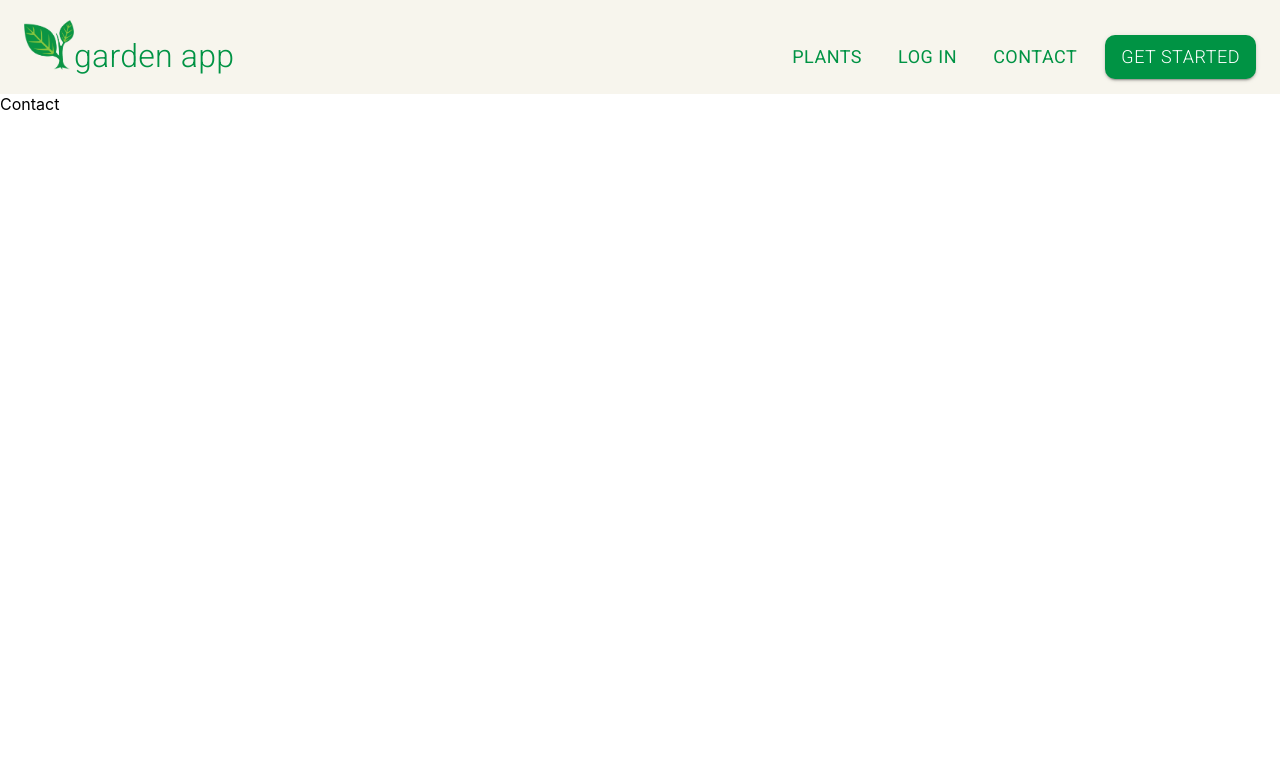
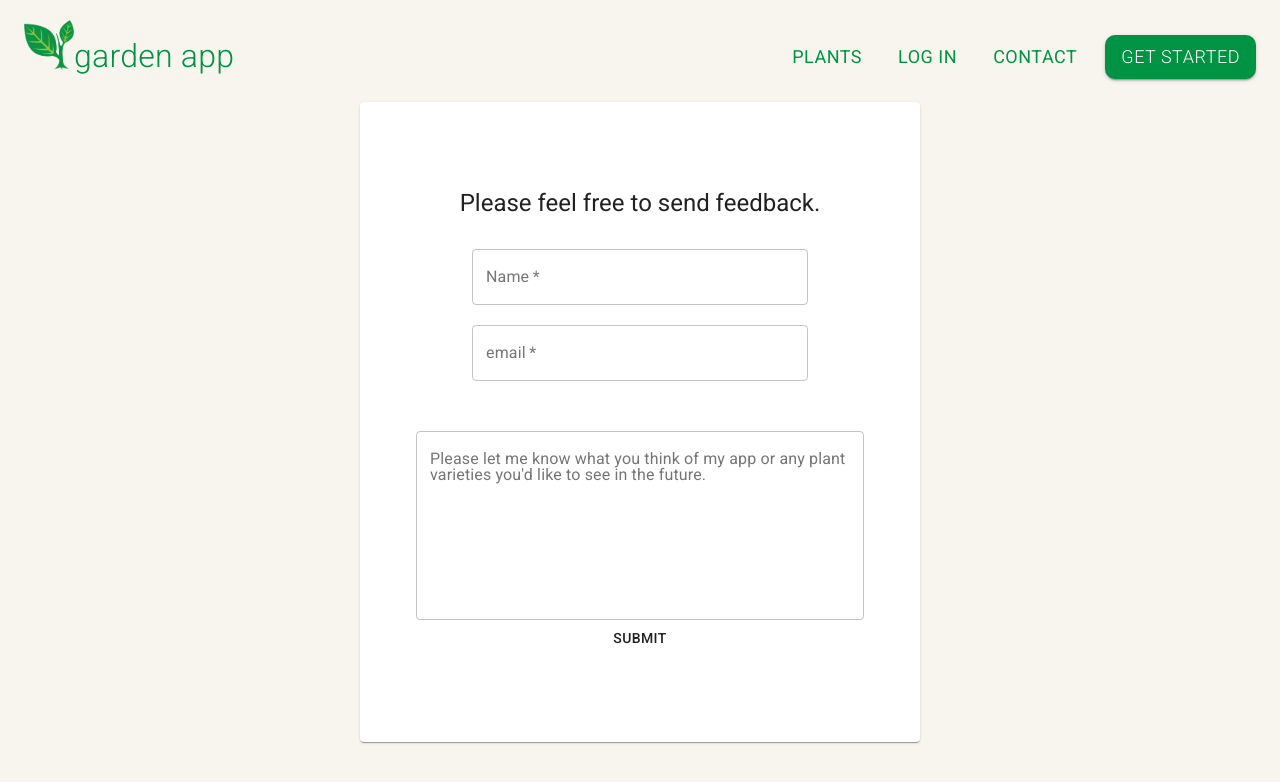
Before and after one commit to nblack0917/capstoneGardenApp_React, a React (Create React App) app in the folder garden_react/: page /contact in a window 1280 px wide. Shown: the top 782 px of the page. Built offline with nearby package versions, Linux system fonts and the light colour scheme; what netlify-identity-widget would draw is missing.

Commit message:
added calendar and contact form

```diff
--- a/garden_react/package.json
+++ b/garden_react/package.json
@@ -5,10 +5,12 @@
   "dependencies": {
     "@material-ui/core": "^4.11.3",
     "@material-ui/icons": "^4.11.2",
+    "@material-ui/lab": "^4.0.0-alpha.57",
     "@testing-library/jest-dom": "^5.11.9",
     "@testing-library/react": "^11.2.5",
     "@testing-library/user-event": "^12.7.3",
     "axios": "^0.21.1",
+    "fontsource-roboto": "^4.0.0",
     "lodash": "^4.17.21",
     "moment": "^2.29.1",
     "netlify-identity-widget": "^1.9.1",
--- a/garden_react/src/components/AddGardens/AddGardens.js
+++ b/garden_react/src/components/AddGardens/AddGardens.js
@@ -1,16 +1,30 @@
 import React, { useState, useEffect } from 'react';
 import { useHistory } from 'react-router-dom'
 import { makeStyles } from '@material-ui/core/styles';
+import clsx from 'clsx';
 import Stepper from '@material-ui/core/Stepper';
 import Step from '@material-ui/core/Step';
 import StepLabel from '@material-ui/core/StepLabel';
+import Snackbar from '@material-ui/core/Snackbar';
+import MuiAlert from '@material-ui/lab/Alert';
+import CircularProgress from '@material-ui/core/CircularProgress';
+import { green } from '@material-ui/core/colors';
 import Button from '@material-ui/core/Button';
+import Fab from '@material-ui/core/Fab';
+import CheckIcon from '@material-ui/icons/Check';
+import LocalFloristIcon from '@material-ui/icons/LocalFlorist';
 import Typography from '@material-ui/core/Typography';
 import EnterDimensions from './EnterDimensions/EnterDimensions';
 import EnterBeds from './EnterBeds/EnterBeds';
 import ArrangeBeds from './ArrangeBeds/ArrangeBeds'
 import axios from 'axios';
 import './AddGardens.css'
+
+function Alert(props) {
+  return <MuiAlert elevation={6} variant="filled" {...props} />;
+}
+
+
 
 const useStyles = makeStyles((theme) => ({
   root: {
@@ -35,6 +49,31 @@ const useStyles = makeStyles((theme) => ({
         opacity: "0.7"
     }
   },
+  wrapper: {
+    margin: theme.spacing(1),
+    position: 'relative',
+  },
+  buttonSuccess: {
+    backgroundColor: green[500],
+    '&:hover': {
+      backgroundColor: green[700],
+    },
+  },
+  fabProgress: {
+    color: green[500],
+    position: 'absolute',
+    top: -6,
+    left: -6,
+    zIndex: 1,
+  },
+  buttonProgress: {
+    color: green[500],
+    position: 'absolute',
+    top: '50%',
+    left: '50%',
+    marginTop: -12,
+    marginLeft: -12,
+  },
 }));
 
 export default function AddGardens(props) {
@@ -47,6 +86,9 @@ export default function AddGardens(props) {
   const [currentLayout, setCurrentLayout] = useState([]);
   const [lastBedId, setLastBedId] = useState(0)
   const [lastGardenId, setLastGardenId] = useState(0)
+  const [open, setOpen] = useState(false);
+  const [loading, setLoading] = useState(true);
+  const [success, setSuccess] = useState(false);
   const history = useHistory();
   const classes = useStyles();
   // const [dimensions, setDimensions] = useState({ width: 0, height: 0})
@@ -54,10 +96,14 @@ export default function AddGardens(props) {
   // console.log(props.userInfo)
 
   function getSteps() {
-    return ['Enter Garden Dimensions and Zip code', 'Add Garden Beds or Planters', 'Arrange Beds/Planters in Garden'];
+    return ['Enter Garden Dimensions and Zip code', 'Add Garden Beds or Planters', 'Arrange Beds/Planters in Garden', 'Submit'];
   }
 
   const steps = getSteps();
+
+  const buttonClassname = clsx({
+    [classes.buttonSuccess]: success,
+  });
 
   const handleParentWidthChange = (num) => {
     setWidth(num)
@@ -110,6 +156,22 @@ const handleAddBed = (bed) => {
   props.addNewBed(bed)
 }
 
+const handleClick = () => {
+  setOpen(true);
+};
+
+const handleClose = (event, reason) => {
+  if (reason === 'clickaway') {
+    return;
+  }
+
+  setOpen(false);
+};
+
+const handleFinishLoading = () => {
+  setSuccess(true);
+  setLoading(false);
+}
 // const handleNewDimensions = (dim) => {
 //   console.log(dim)
 //   setDimensions(dim)
@@ -173,46 +235,57 @@ const handleAddBed = (bed) => {
     .then((res) => {
       console.log("update gardenLayout", res.status)
     }).catch((error) => console.log(error))
-    return console.log("Data Sent!")
+    console.log("Data Sent!")
+    handleClick()
+    return handleFinishLoading()
   }
 
 
-  const updateUserGardenDB = () => {
-    const newGarden = {
-      id: props.userInfo.id,
-      zone: zone,
-      width: props.createGarden.width,
-      length: props.createGarden.length
+  //Separate POST requests // No longer in use
+
+  // const updateUserGardenDB = () => {
+  //   const newGarden = {
+  //     id: props.userInfo.id,
+  //     zone: zone,
+  //     width: props.createGarden.width,
+  //     length: props.createGarden.length
+  //   }
+  //   // console.log("newGarden obj", newGarden)
+  //   axios.post('http://localhost:8080/users/gardens/create', newGarden)
+  //   // axios({
+  //   //   method: 'post',
+  //   //   url: 'http://localhost:8080/users/gardens/create',
+  //   //   data: newGarden
+  //   // })
+  //     .then((res) => {
+  //       // console.log("update userGardens",res.data)
+  //     }).catch((error) => console.log(error))
+  // }
+
+  // const updateUserGardenBedsDB = () => {
+  //   const gardenInfo = props.createGarden;
+  //   const layoutInfo = {lastGardenId, gardenInfo}
+  //   axios.post('http://localhost:8080/users/gardens/create/beds', layoutInfo)
+  //   .then((res) => {
+  //     console.log("update gardenBeds", res.data)
+  //   }).catch((error) => console.log(error))
+  // }
+
+  // const updateUserGardenLayoutDB = () => {
+  //   const gardenInfo = props.createGarden;
+  //   const layoutInfo = {lastBedId, gardenInfo}
+  //   console.log("layoutInfo sent", layoutInfo)
+  //   axios.post('http://localhost:8080/users/gardens/create/layout', layoutInfo)
+  //   .then((res) => {
+  //     console.log("update gardenLayout",res.data)
+  //   }).catch((error) => console.log(error))
+  // }
+
+  const handleStartLoading = () => {
+    if (!loading) {
+      setSuccess(false);
+      setLoading(true);
     }
-    // console.log("newGarden obj", newGarden)
-    axios.post('http://localhost:8080/users/gardens/create', newGarden)
-    // axios({
-    //   method: 'post',
-    //   url: 'http://localhost:8080/users/gardens/create',
-    //   data: newGarden
-    // })
-      .then((res) => {
-        // console.log("update userGardens",res.data)
-      }).catch((error) => console.log(error))
-  }
-
-  const updateUserGardenBedsDB = () => {
-    const gardenInfo = props.createGarden;
-    const layoutInfo = {lastGardenId, gardenInfo}
-    axios.post('http://localhost:8080/users/gardens/create/beds', layoutInfo)
-    .then((res) => {
-      console.log("update gardenBeds", res.data)
-    }).catch((error) => console.log(error))
-  }
-
-  const updateUserGardenLayoutDB = () => {
-    const gardenInfo = props.createGarden;
-    const layoutInfo = {lastBedId, gardenInfo}
-    console.log("layoutInfo sent", layoutInfo)
-    axios.post('http://localhost:8080/users/gardens/create/layout', layoutInfo)
-    .then((res) => {
-      console.log("update gardenLayout",res.data)
-    }).catch((error) => console.log(error))
   }
 
   const handleNext = () => {
@@ -240,9 +313,9 @@ const handleAddBed = (bed) => {
       break;
       case 1:
         setActiveStep((prevActiveStep) => prevActiveStep + 1);
-        break;
-        case 2:
-          console.log("finished")
+      break;
+      case 2:
+          // console.log("finished")
           console.log("created garden", props.createGarden)
           // Promise.all([updateUserGardenDB(), updateUserGardenBedsDB(), updateUserGardenLayoutDB()])
           // // Promise.all([updateUserGardenDB(), updateUserGardenBedsDB()])
@@ -250,10 +323,14 @@ const handleAddBed = (bed) => {
           //     console.log(results)
           // });
           sendData();
+          handleStartLoading()
           setActiveStep((prevActiveStep) => prevActiveStep + 1);
           recheckGardens(props.userInfo.id)
-          history.push('/home')
-          break;
+      break;
+      case 3:
+            setActiveStep((prevActiveStep) => prevActiveStep + 1);
+            history.push('/home')
+      break;
     }
   };
 
@@ -325,8 +402,36 @@ useEffect(() => {
           handleCurrentLayout={e => {handleCurrentLayout(e)}}
 
         />;
+        case 3:
+            return (
+              <div>Saving your garden.</div>
+            )
       default:
         return 'Unknown stepIndex';
+    }
+  }
+
+  const LastButton = () => {
+    if (activeStep === steps.length - 1) {
+      return (
+        <div className={classes.wrapper}>
+                <Fab
+                  aria-label="save"
+                  color="primary"
+                  className={buttonClassname}
+                  onClick={handleNext}
+                >
+                  {success ? <CheckIcon /> : <LocalFloristIcon />}
+                </Fab>
+                {loading && <CircularProgress size={68} className={classes.fabProgress} />}
+              </div>
+      )
+    } else {
+      return (
+        <Button variant="contained" className={classes.buttonStyle} onClick={handleNext}>
+          Next
+        </Button>
+      )
     }
   }
 
@@ -356,10 +461,16 @@ useEffect(() => {
               >
                 Back
               </Button>
-              <Button variant="contained" className={classes.buttonStyle} onClick={handleNext}>
+              <LastButton />
+              {/* <Button variant="contained" className={classes.buttonStyle} onClick={handleNext}>
                 {activeStep === steps.length - 1 ? 'Finish' : 'Next'}
-              </Button>
+              </Button> */}
             </div>
+            <Snackbar open={open} autoHideDuration={6000} onClose={handleClose}>
+              <Alert onClose={handleClose} severity="success">
+                Your Garden has be saved!
+              </Alert>
+            </Snackbar>
           </div>
         )}
       </div>
--- a/garden_react/src/components/Contact/Contact.js
+++ b/garden_react/src/components/Contact/Contact.js
@@ -1,11 +1,90 @@
 import React from 'react'
+import Paper from '@material-ui/core/Paper';
+import { makeStyles } from '@material-ui/core/styles';
+import Typography from '@material-ui/core/Typography';
+import TextField from '@material-ui/core/TextField';
+import TextareaAutosize from '@material-ui/core/TextareaAutosize'
+import Button from '@material-ui/core/Button'
+import 'fontsource-roboto';
+
+const useStyles = makeStyles((theme) => ({
+    paper: {
+    margin: theme.spacing(1),
+    width: theme.spacing(70),
+    height: theme.spacing(80),
+    },
+    formContainer: {
+        width: '100%',
+        height: '100%',
+        display: 'flex',
+        flexDirection: "column",
+        alignItems: 'center',
+        justifyContent: 'center',
+    },
+    form: {
+        marginTop: 20,
+        width: '100%',
+        display: 'flex',
+        flexDirection: "column",
+        alignItems: 'center',
+        justifyContent: 'center',
+    },
+    TextField: {
+        margin: '10px 0',
+        width: '60%',
+    },
+    textarea: {
+        width: '80%',
+        marginTop: 40,
+    }
+  }));
 
 function Contact(props) {
+    const classes = useStyles();
     console.log(props.userInfo)
 
     return (
-        <div>
-            Contact
+        <div className="userHomeBody">
+            <Paper className={classes.paper}>
+                <div className={classes.formContainer}>
+                    <Typography variant="h5">Please feel free to send feedback.</Typography>
+                    <form
+                        name='conatact'
+                        method='POST'
+                        data-netlif="true"
+                        className={classes.form}
+                    >
+                        <TextField
+                            className={classes.TextField}
+                            required
+                            id="outlined-required"
+                            label="Name"
+                            defaultValue=""
+                            variant="outlined"
+                        />
+                        <TextField
+                            className={classes.TextField}
+                            required
+                            id="outlined-required"
+                            label="email"
+                            type="email"
+                            defaultValue=""
+                            variant="outlined"
+                        />
+                        <TextField
+                            className={classes.textarea}
+                            id="outlined-multiline-static"
+                            multiline
+                            rows={8}
+                            label="Please let me know what you think of my app or any plant varieties you'd like to see in the future."
+                            defaultValue=""
+                            variant="outlined"
+                        />
+                        <Button type="submit">Submit</Button>
+
+                    </form>
+                </div>
+            </Paper>
         </div>
     )
 }
```
Also changed, not shown: 1 other file (tests, documents, lock files or other folders).
